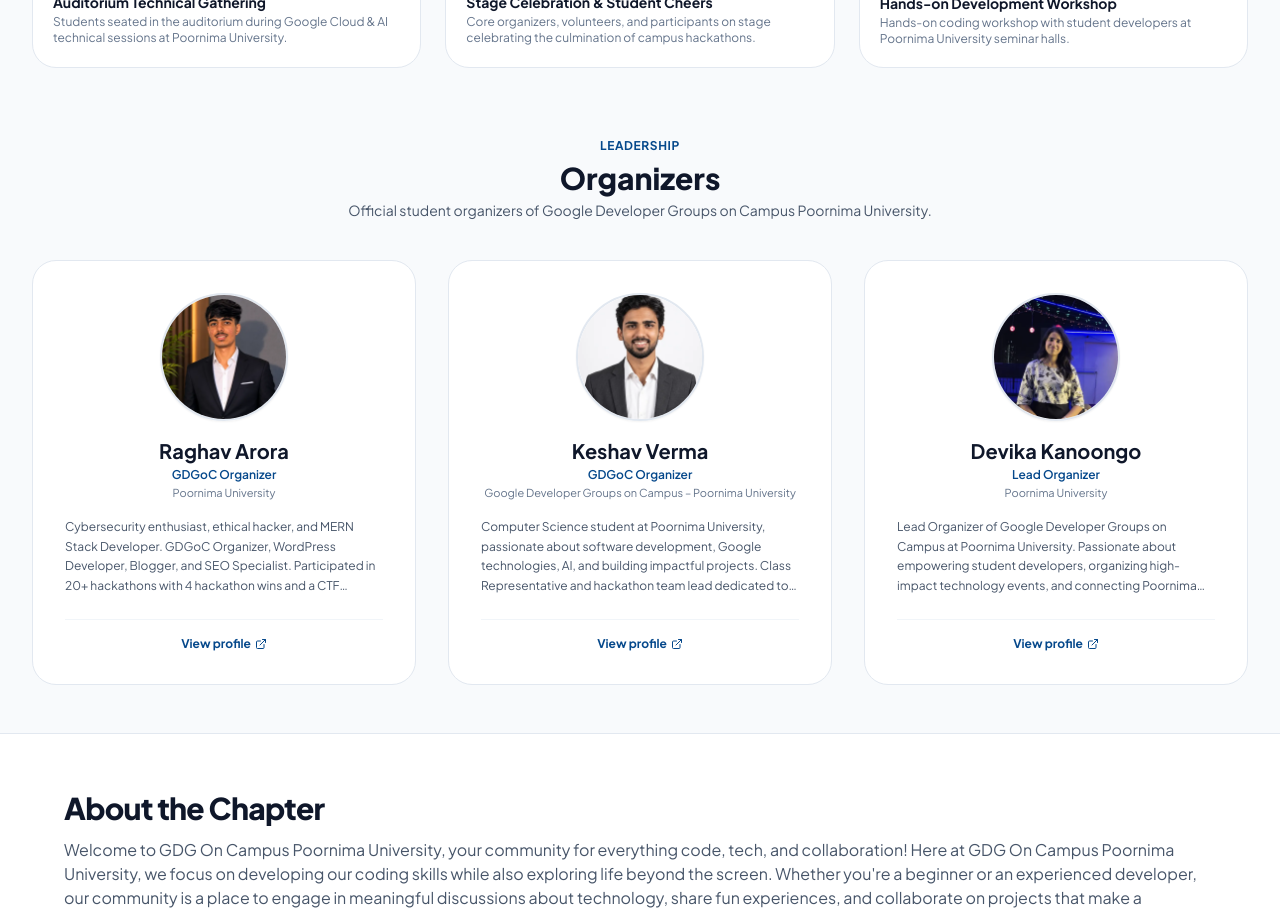
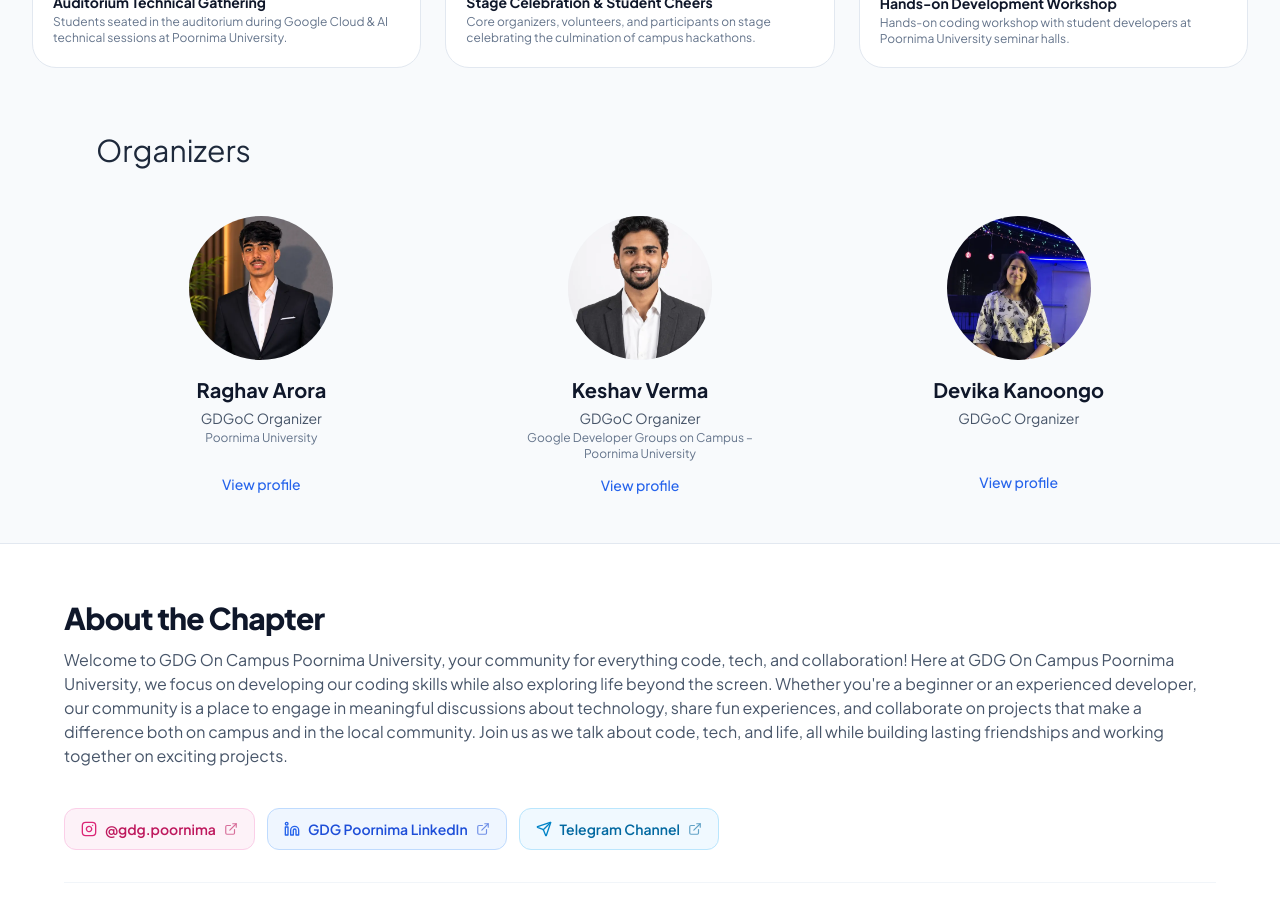
Before and after one commit to abhihacker0777/GDG-PU, a React (Vite) app: page / in a window 1280 px wide. Shown: the part 1340-2253 px from the top of the page. Built offline with nearby package versions, Linux system fonts and the light colour scheme.

Commit message:
Fix organizers layout: match real Google Bevy clean design without artificial cards or bios

```diff
--- a/src/data/gdgData.js
+++ b/src/data/gdgData.js
@@ -32,30 +32,21 @@
     role: "GDGoC Organizer",
     company: "Poornima University",
     avatar: "/raghav_arora_7b47d9b4.webp",
-    twitter: "thatraghavarora",
-    profileUrl: "https://gdg.community.dev/u/raghav57/",
-    bio: "Cybersecurity enthusiast, ethical hacker, and MERN Stack Developer. GDGoC Organizer, WordPress Developer, Blogger, and SEO Specialist. Participated in 20+ hackathons with 4 hackathon wins and a CTF victory. Hall of Fame recognition from NASA, WHO, Jio, Swiggy, Zepto, Panasonic, and Nokia. Received awards from Rajasthan Police IPS officers (ADGP and DIGP) and DoIT&C Rajasthan.",
-    badge: "Organizer"
+    profileUrl: "https://gdg.community.dev/u/raghav57/"
   },
   {
     name: "Keshav Verma",
     role: "GDGoC Organizer",
     company: "Google Developer Groups on Campus – Poornima University",
     avatar: "/keshav_verma_7c9c5ac4.webp",
-    twitter: "",
-    profileUrl: "https://gdg.community.dev/u/mj8qcn/",
-    bio: "Computer Science student at Poornima University, passionate about software development, Google technologies, AI, and building impactful projects. Class Representative and hackathon team lead dedicated to building a vibrant developer community through technical workshops, hands-on sessions, and peer learning.",
-    badge: "Organizer"
+    profileUrl: "https://gdg.community.dev/u/mj8qcn/"
   },
   {
     name: "Devika Kanoongo",
-    role: "Lead Organizer",
-    company: "Poornima University",
+    role: "GDGoC Organizer",
+    company: "",
     avatar: "/devika_kanoongo_59d95d27.webp",
-    twitter: "",
-    profileUrl: "https://gdg.community.dev/gdg-on-campus-poornima-university-jaipur-india/",
-    bio: "Lead Organizer of Google Developer Groups on Campus at Poornima University. Passionate about empowering student developers, organizing high-impact technology events, and connecting Poornima University innovators with the global Google Developer ecosystem.",
-    badge: "Lead Organizer"
+    profileUrl: "https://gdg.community.dev/gdg-on-campus-poornima-university-jaipur-india/"
   }
 ];
 
--- a/src/pages/Home.jsx
+++ b/src/pages/Home.jsx
@@ -120,44 +120,34 @@
         </div>
       </section>
 
-      <section className="max-w-7xl mx-auto px-4 sm:px-6 lg:px-8">
-        <div className="text-center max-w-2xl mx-auto mb-10">
-          <span className="text-xs font-bold uppercase tracking-wider text-poornima-700">Leadership</span>
-          <h2 className="text-2xl sm:text-3xl font-extrabold text-slate-900 mt-1">
+      <section className="w-full max-w-6xl mx-auto px-4 sm:px-6 lg:px-8">
+        <h2 className="text-2xl sm:text-3xl font-normal text-slate-800 mb-8 sm:mb-12">
           Organizers
         </h2>
-          <p className="text-xs sm:text-sm text-slate-600 mt-1">
-            Official student organizers of Google Developer Groups on Campus Poornima University.
-          </p>
+
+        <div className="grid grid-cols-1 sm:grid-cols-2 md:grid-cols-3 gap-10 sm:gap-12">
+          {realOrganizers.map((org, i) => (
+            <div key={i} className="flex flex-col items-center text-center">
+              <div className="w-32 h-32 sm:w-36 sm:h-36 rounded-full overflow-hidden mb-4 bg-slate-100">
+                <img src={org.avatar} alt={org.name} className="w-full h-full object-cover" />
               </div>
 
-        <div className="grid grid-cols-1 sm:grid-cols-2 lg:grid-cols-3 gap-6 md:gap-8">
-          {realOrganizers.map((org, i) => (
-            <div
-              key={i}
-              className="p-6 sm:p-8 rounded-3xl bg-white border border-slate-200 shadow-xs hover:shadow-md transition text-center flex flex-col items-center justify-between"
-            >
-              <div>
-                <div className="w-24 h-24 sm:w-28 sm:h-28 md:w-32 md:h-32 rounded-full overflow-hidden mx-auto mb-4 border-2 border-slate-200 shadow-sm">
-                  <img src={org.avatar} alt={org.name} className="w-full h-full object-cover" />
-                </div>
-                <h4 className="font-bold text-lg sm:text-xl text-slate-900">{org.name}</h4>
-                <p className="text-xs font-semibold text-poornima-700 mt-0.5">{org.role}</p>
-                <p className="text-[11px] text-slate-500 mt-0.5">{org.company}</p>
-                <p className="text-xs text-slate-600 mt-4 line-clamp-4 leading-relaxed text-left">{org.bio}</p>
-              </div>
+              <h3 className="text-lg sm:text-xl font-bold text-slate-900">{org.name}</h3>
+              <p className="text-sm text-slate-600 mt-1">{org.role}</p>
+              {org.company ? (
+                <p className="text-xs text-slate-500 mt-0.5 max-w-[240px] leading-snug min-h-[2rem]">{org.company}</p>
+              ) : (
+                <div className="min-h-[2rem]"></div>
+              )}
 
-              <div className="mt-6 pt-4 border-t border-slate-100 w-full flex items-center justify-center">
               <a
                 href={org.profileUrl}
                 target="_blank"
                 rel="noreferrer"
-                  className="text-xs font-bold text-poornima-700 hover:underline flex items-center gap-1"
+                className="mt-3 text-sm font-medium text-blue-600 hover:text-blue-700 hover:underline"
               >
-                  <span>View profile</span>
-                  <ExternalLink className="w-3 h-3" />
+                View profile
               </a>
-              </div>
             </div>
           ))}
         </div>
--- a/src/pages/Team.jsx
+++ b/src/pages/Team.jsx
@@ -1,32 +1,19 @@
 import React from 'react';
-import { Users, ExternalLink, Twitter } from 'lucide-react';
 import { realOrganizers } from '../data/gdgData';
 
 export default function Team() {
   return (
-    <div className="space-y-12 sm:space-y-16 py-8 pb-20 bg-slate-50">
+    <div className="bg-white py-12 sm:py-16 min-h-[70vh]">
+      <div className="w-full max-w-6xl mx-auto px-4 sm:px-6 lg:px-8">
 
-      <section className="max-w-7xl mx-auto px-4 sm:px-6 lg:px-8 text-center">
-        <div className="inline-flex items-center gap-2 px-3.5 py-1.5 rounded-full bg-poornima-50 text-poornima-700 text-xs font-bold uppercase tracking-wider mb-4 border border-poornima-200">
-          <Users className="w-4 h-4 text-google-blue" /> Chapter Leadership
-        </div>
-        <h1 className="text-3xl sm:text-4xl md:text-5xl font-extrabold text-slate-900 tracking-tight">
+        <h1 className="text-3xl sm:text-4xl font-normal text-slate-800 mb-12 sm:mb-16">
           Organizers
         </h1>
-        <p className="mt-4 text-xs sm:text-base text-slate-600 max-w-2xl mx-auto">
-          The verified student organizers managing Google Developer Groups on Campus at Poornima University.
-        </p>
-      </section>
 
-      <section className="max-w-7xl mx-auto px-4 sm:px-6 lg:px-8">
-        <div className="grid grid-cols-1 md:grid-cols-2 lg:grid-cols-3 gap-6 sm:gap-8">
+        <div className="grid grid-cols-1 sm:grid-cols-2 md:grid-cols-3 gap-10 sm:gap-12">
           {realOrganizers.map((member, i) => (
-            <div
-              key={i}
-              className="rounded-3xl p-6 sm:p-8 bg-white border border-slate-200 shadow-xs hover:shadow-md transition flex flex-col justify-between items-center text-center"
-            >
-              <div>
-                <div className="w-28 h-28 sm:w-32 sm:h-32 rounded-full overflow-hidden mb-5 border-4 border-slate-100 shadow-sm">
+            <div key={i} className="flex flex-col items-center text-center">
+              <div className="w-32 h-32 sm:w-36 sm:h-36 rounded-full overflow-hidden mb-4 bg-slate-100">
                 <img
                   src={member.avatar}
                   alt={member.name}
@@ -34,62 +21,35 @@
                 />
               </div>
 
-                <span className="text-[11px] font-bold px-3 py-1 rounded-full bg-poornima-50 text-poornima-700 border border-poornima-200">
-                  {member.role}
-                </span>
-
-                <h3 className="text-xl sm:text-2xl font-bold text-slate-900 mt-3">
+              <h3 className="text-lg sm:text-xl font-bold text-slate-900">
                 {member.name}
               </h3>
-                <p className="text-xs font-semibold text-slate-500 mt-1">
+
+              <p className="text-sm text-slate-600 mt-1">
+                {member.role}
+              </p>
+
+              {member.company ? (
+                <p className="text-xs text-slate-500 mt-0.5 max-w-[240px] leading-snug min-h-[2rem]">
                   {member.company}
                 </p>
-
-                <p className="text-xs text-slate-600 mt-4 leading-relaxed text-left">
-                  {member.bio}
-                </p>
-              </div>
-
-              <div className="mt-6 pt-4 border-t border-slate-100 w-full flex items-center justify-between text-xs">
-                {member.twitter ? (
-                  <a
-                    href={`https://twitter.com/${member.twitter}`}
-                    target="_blank"
-                    rel="noreferrer"
-                    className="text-slate-600 hover:text-sky-500 font-semibold flex items-center gap-1"
-                  >
-                    <Twitter className="w-3.5 h-3.5" /> @{member.twitter}
-                  </a>
               ) : (
-                  <span className="text-slate-400">Poornima Univ</span>
+                <div className="min-h-[2rem]"></div>
               )}
 
               <a
                 href={member.profileUrl}
                 target="_blank"
                 rel="noreferrer"
-                  className="font-bold text-poornima-700 hover:underline flex items-center gap-1"
+                className="mt-3 text-sm font-medium text-blue-600 hover:text-blue-700 hover:underline"
               >
-                  <span>View profile</span>
-                  <ExternalLink className="w-3.5 h-3.5" />
+                View profile
               </a>
-              </div>
             </div>
           ))}
         </div>
-      </section>
 
-      <section className="max-w-4xl mx-auto px-4 sm:px-6 lg:px-8">
-        <div className="p-6 sm:p-8 rounded-3xl bg-white border border-slate-200 shadow-xs text-center space-y-4">
-          <h3 className="text-lg sm:text-xl font-bold text-slate-900">
-            Want to Join the Chapter Team?
-          </h3>
-          <p className="text-xs sm:text-sm text-slate-600 max-w-md mx-auto leading-relaxed">
-            Reach out through our official WhatsApp group or Bevy community to participate in upcoming hackathons and workshop organizing.
-          </p>
       </div>
-      </section>
-
     </div>
   );
 }
```
Lines whose indentation alone changed are shown as unchanged.
